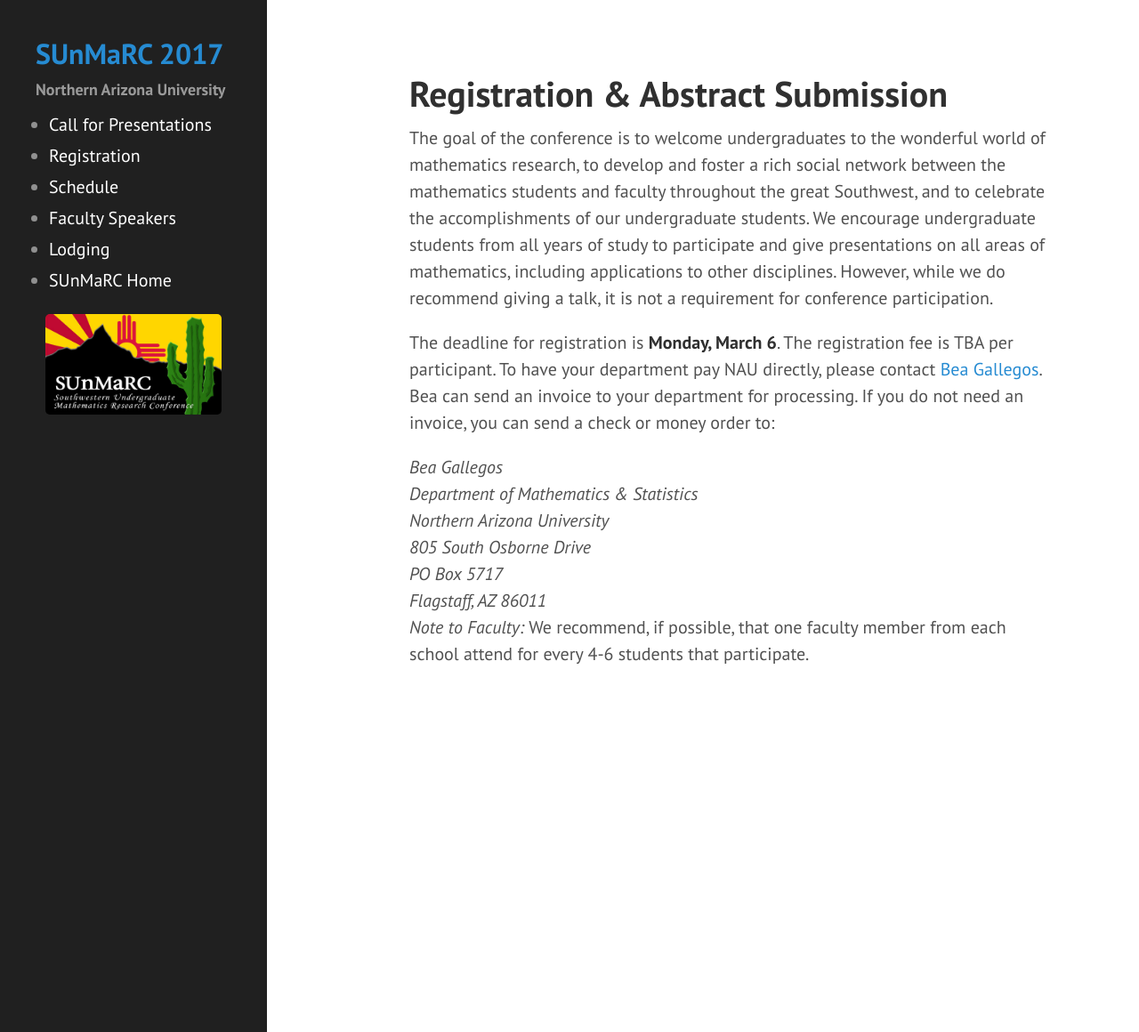
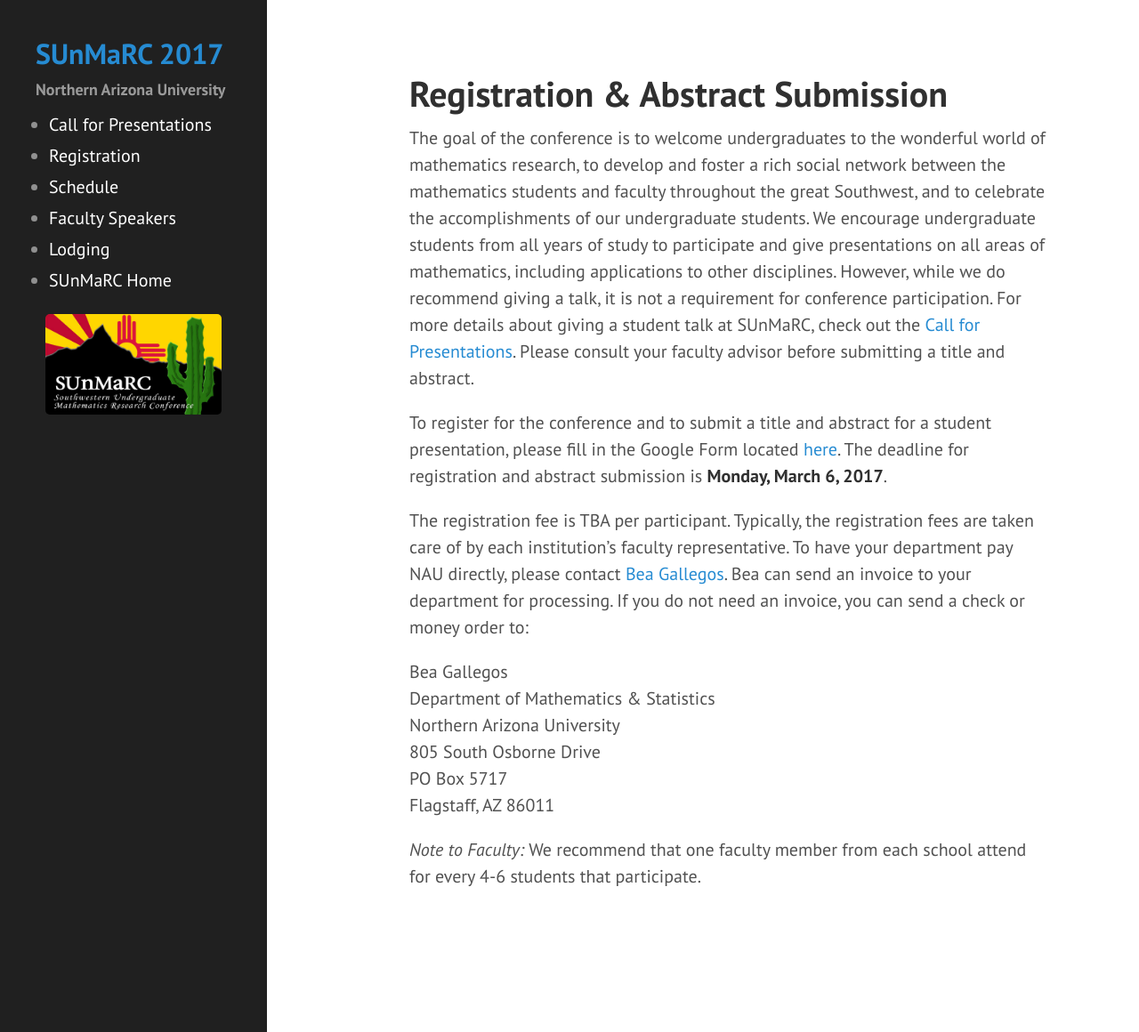
Before and after one commit to NAUMathStat/sunmarc2017, a Jekyll site: the page built from registration.md, in a window 1280 px wide and 1160 px high. Shown: the whole window at 89% size. Built offline with Jekyll 4.4.1, drawn with Linux system fonts in a browser that asks for light colours.

Commit message:
Update to registration page

```diff
--- a/registration.md
+++ b/registration.md
@@ -3,17 +3,19 @@ layout: page
 title: Registration & Abstract Submission
 ---
 
-The goal of the conference is to welcome undergraduates to the wonderful world of mathematics research, to develop and foster a rich social network between the mathematics students and faculty throughout the great Southwest, and to celebrate the accomplishments of our undergraduate students. We encourage undergraduate students from all years of study to participate and give presentations on all areas of mathematics, including applications to other disciplines. However, while we do recommend giving a talk, it is not a requirement for conference participation.
+The goal of the conference is to welcome undergraduates to the wonderful world of mathematics research, to develop and foster a rich social network between the mathematics students and faculty throughout the great Southwest, and to celebrate the accomplishments of our undergraduate students. We encourage undergraduate students from all years of study to participate and give presentations on all areas of mathematics, including applications to other disciplines. However, while we do recommend giving a talk, it is not a requirement for conference participation. For more details about giving a student talk at SUnMaRC, check out the [Call for Presentations]({{ site.baseurl }}/call). Please consult your faculty advisor before submitting a title and abstract.
 
-The deadline for registration is **Monday, March 6**. The registration fee is TBA per participant. To have your department pay NAU directly, please contact [Bea Gallegos](emailto:Beatrice.Gallegos@nau.edu). Bea can send an invoice to your department for processing. If you do not need an invoice, you can send a check or money order to:
+To register for the conference and to submit a title and abstract for a student presentation, please fill in the Google Form located [here](https://docs.google.com/forms/d/e/1FAIpQLSf1aZG4ASJQ8EABRzNihwEokNmRRs9eiDKxTOps4isR26xJMw/viewform). The deadline for registration and abstract submission is **Monday, March 6, 2017**.
 
-<address>
+The registration fee is TBA per participant. Typically, the registration fees are taken care of by each institution's faculty representative. To have your department pay NAU directly, please contact [Bea Gallegos](emailto:Beatrice.Gallegos@nau.edu). Bea can send an invoice to your department for processing. If you do not need an invoice, you can send a check or money order to:
+
+<p>
 Bea Gallegos<br />
 Department of Mathematics &amp; Statistics<br />
 Northern Arizona University<br />
 805 South Osborne Drive<br />
 PO Box 5717<br />
 Flagstaff,  AZ  86011
-</address>
+</p>
 
-*Note to Faculty:* We recommend, if possible, that one faculty member from each school attend for every 4-6 students that participate.
+*Note to Faculty:* We recommend that one faculty member from each school attend for every 4-6 students that participate.
```
